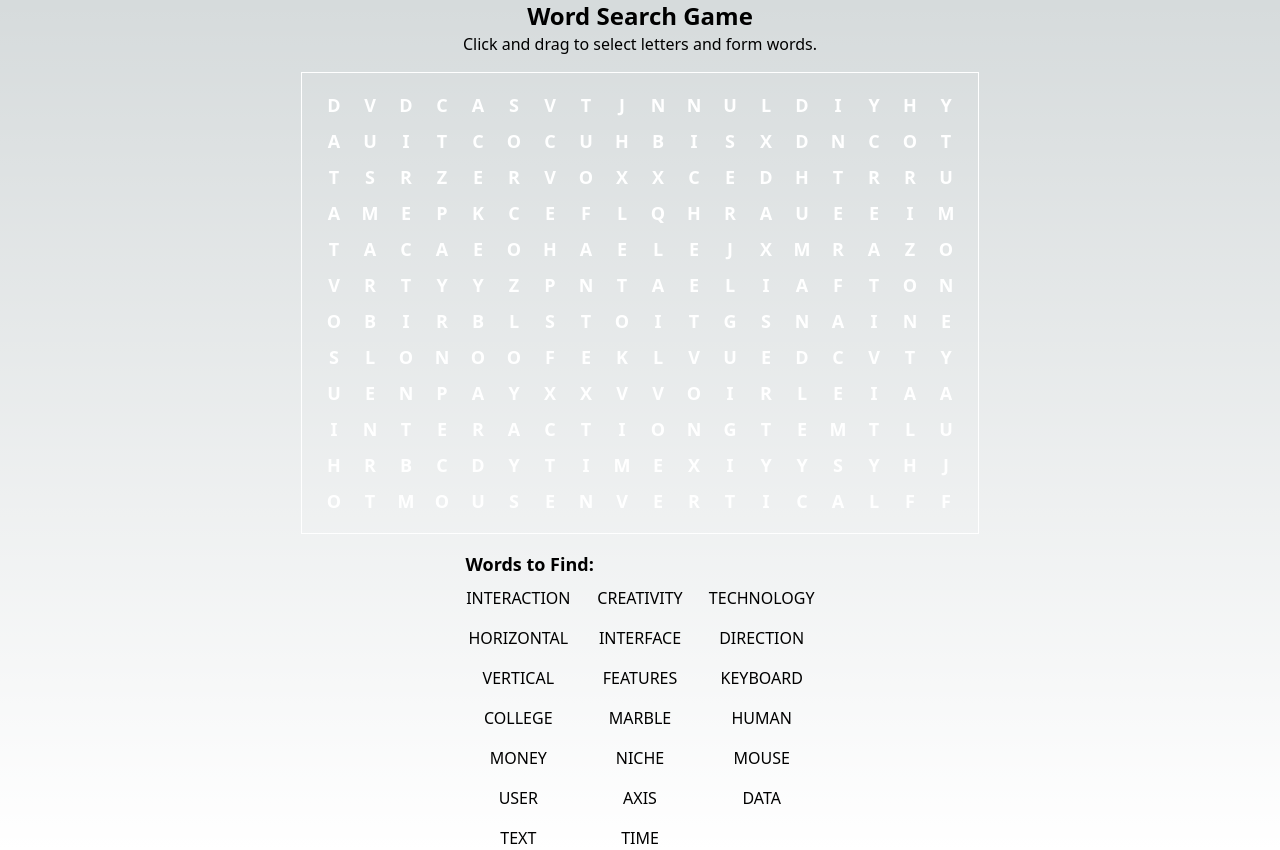
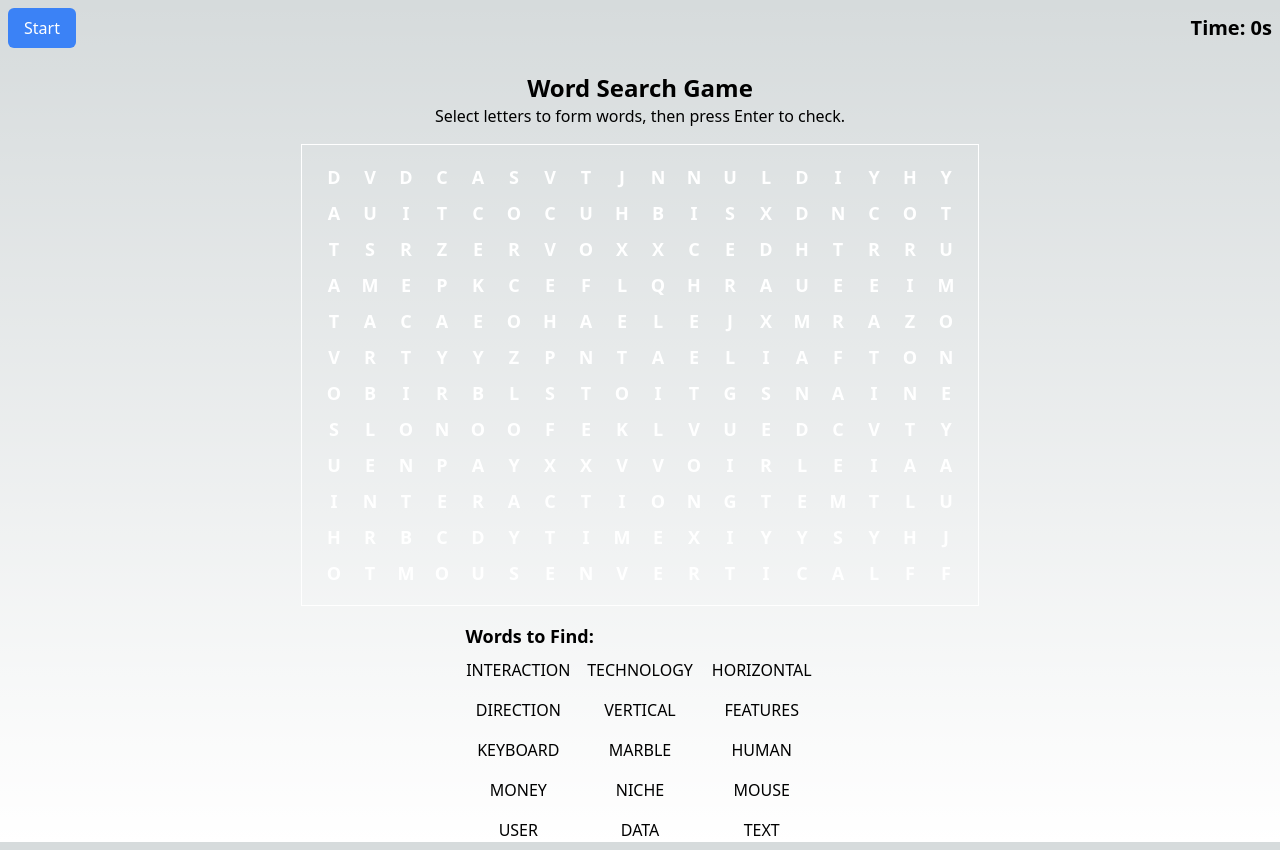
Before and after one commit to Sanidhya3101/productivity-tracker, a Next.js app: page /maze in a window 1280 px wide. Built offline with nearby package versions, Linux system fonts and the light colour scheme.

Commit message:
Fixed the random letters problem in the word maze file

```diff
--- a/src/pages/maze.jsx
+++ b/src/pages/maze.jsx
@@ -1,161 +1,3 @@
-
-// CODE WORKING FINE --- SELECT THE LETTER
-
-// import React, { useState, useEffect } from 'react';
-
-// const maze = [
-//   ["D", "V", "D", "C", "A", "S", "V", "T", "J", "N", "N", "U", "L", "D", "I", "Y", "H", "Y"],
-//   ["A", "U", "I", "T", "C", "O", "C", "U", "H", "B", "I", "S", "X", "D", "N", "C", "O", "T"],
-//   ["T", "S", "R", "Z", "E", "R", "V", "O", "X", "X", "C", "E", "D", "H", "T", "R", "R", "U"],
-//   ["A", "M", "E", "P", "K", "C", "E", "F", "L", "Q", "H", "R", "A", "U", "E", "E", "I", "M"],
-//   ["T", "A", "C", "A", "E", "O", "H", "A", "E", "L", "E", "J", "X", "M", "R", "A", "Z", "O"],
-//   ["V", "R", "T", "Y", "Y", "Z", "P", "N", "T", "A", "E", "L", "I", "A", "F", "T", "O", "N"],
-//   ["O", "B", "I", "R", "B", "L", "S", "T", "O", "I", "T", "G", "S", "N", "A", "I", "N", "E"],
-//   ["S", "L", "O", "N", "O", "O", "F", "E", "K", "L", "V", "U", "E", "D", "C", "V", "T", "Y"],
-//   ["U", "E", "N", "P", "A", "Y", "X", "X", "V", "V", "O", "I", "R", "L", "E", "I", "A", "A"],
-//   ["I", "N", "T", "E", "R", "A", "C", "T", "I", "O", "N", "G", "T", "E", "M", "T", "L", "U"],
-//   ["H", "R", "B", "C", "D", "Y", "T", "I", "M", "E", "X", "I", "Y", "Y", "S", "Y", "H", "J"],
-//   ["O", "T", "M", "O", "U", "S", "E", "N", "V", "E", "R", "T", "I", "C", "A", "L", "F", "F"]
-// ];
-
-// const wordsToFind = [
-//   "INTERACTION", "CREATIVITY", "TECHNOLOGY", "HORIZONTAL", "INTERFACE",
-//   "DIRECTION", "VERTICAL", "FEATURES", "KEYBOARD", "COLLEGE", "MARBLE",
-//   "HUMAN", "MONEY", "NICHE", "MOUSE", "USER", "AXIS", "DATA", "TEXT", "TIME"
-// ];
-
-// function App() {
-//   const [selectedCells, setSelectedCells] = useState([]);
-//   const [foundWords, setFoundWords] = useState([]);
-//   const [timer, setTimer] = useState(0); // Timer state
-//   const [isTimerActive, setIsTimerActive] = useState(false); // Timer active state
-
-//   // Start the timer when the start button is clicked
-//   const startTimer = () => {
-//     setIsTimerActive(true);
-//   };
-
-//   // Update the timer every second
-//   useEffect(() => {
-//     let interval;
-//     if (isTimerActive) {
-//       interval = setInterval(() => {
-//         setTimer(prevTimer => prevTimer + 1);
-//       }, 1000);
-//     } else {
-//       clearInterval(interval);
-//     }
-//     return () => clearInterval(interval); // Cleanup the interval on component unmount or when the timer is stopped
-//   }, [isTimerActive]);
-
-//   // Check if all words have been found
-//   useEffect(() => {
-//     if (foundWords.length === wordsToFind.length) {
-//       setIsTimerActive(false); // Stop the timer if all words are found
-//     }
-//   }, [foundWords]);
-
-//   const handleCellClick = (row, col) => {
-//     const cellId = `${row}-${col}`;
-//     if (!selectedCells.includes(cellId)) {
-//       setSelectedCells([...selectedCells, cellId]);
-//     }
-//   };
-
-//   const isCellSelected = (row, col) => selectedCells.includes(`${row}-${col}`);
-//   const isCellPartOfFoundWord = (row, col) =>
-//     foundWords.some(({ cells }) => cells.includes(`${row}-${col}`));
-
-//   const getSelectedWord = () => {
-//     return selectedCells
-//       .map((cellId) => {
-//         const [row, col] = cellId.split('-').map(Number);
-//         return maze[row][col];
-//       })
-//       .join('');
-//   };
-
-//   const handleKeyPress = (event) => {
-//     if (event.key === 'Enter') {
-//       const selectedWord = getSelectedWord();
-//       if (wordsToFind.includes(selectedWord) && !foundWords.some(word => word.word === selectedWord)) {
-//         setFoundWords([
-//           ...foundWords,
-//           { word: selectedWord, cells: [...selectedCells] },
-//         ]);
-//       }
-//       setSelectedCells([]); // Clear selection after checking
-//     }
-//   };
-
-//   useEffect(() => {
-//     window.addEventListener('keydown', handleKeyPress);
-//     return () => {
-//       window.removeEventListener('keydown', handleKeyPress);
-//     };
-//   }, [selectedCells, foundWords]);
-
-//   return (
-//     <div className="flex flex-col items-center">
-//       <div className="flex justify-between items-center w-full mb-4 p-2">
-//         <button
-//           onClick={startTimer}
-//           className="bg-blue-500 text-white px-4 py-2 rounded-md"
-//         >
-//           Start
-//         </button>
-//         <div className="text-xl font-bold">
-//           Time: {timer}s
-//         </div>
-//       </div>
-//       <div className="text-center mb-4">
-//         <h1 className="text-2xl font-bold">Word Search Game</h1>
-//         <p>Select letters to form words, then press Enter to check.</p>
-//       </div>
-//       <div
-//         className="grid gap-1 p-4 border border-white"
-//         style={{
-//           gridTemplateColumns: "repeat(18, 2rem)",
-//           gridTemplateRows: "repeat(12, 2rem)",
-//         }}
-//       >
-//         {maze.map((row, rowIndex) =>
-//           row.map((letter, colIndex) => (
-//             <div
-//               key={`${rowIndex}-${colIndex}`}
-//               onClick={() => handleCellClick(rowIndex, colIndex)}
-//               className={`w-8 h-8 flex items-center justify-center text-lg font-bold cursor-pointer ${
-//                 isCellPartOfFoundWord(rowIndex, colIndex)
-//                   ? "text-yellow-500"
-//                   : isCellSelected(rowIndex, colIndex)
-//                   ? "text-red-500"
-//                   : "text-white"
-//               }`}
-//             >
-//               {letter}
-//             </div>
-//           ))
-//         )}
-//       </div>
-//       <div className="mt-4">
-//         <h2 className="text-lg font-bold mb-2">Words to Find:</h2>
-//         <ul className="grid grid-cols-3 gap-4">
-//           {wordsToFind.map((word, index) => (
-//             <li
-//               key={index}
-//               className={`text-center ${foundWords.some(({ word: foundWord }) => foundWord === word) ? "text-green-500" : ""}`}
-//             >
-//               {word}
-//             </li>
-//           ))}
-//         </ul>
-//       </div>
-//     </div>
-//   );
-// }
-
-// export default App;
-
 import React, { useState, useEffect } from 'react';
 
 const maze = [
@@ -174,60 +16,64 @@ const maze = [
 ];
 
 const wordsToFind = [
-  "INTERACTION", "CREATIVITY", "TECHNOLOGY", "HORIZONTAL", "INTERFACE",
-  "DIRECTION", "VERTICAL", "FEATURES", "KEYBOARD", "COLLEGE", "MARBLE",
-  "HUMAN", "MONEY", "NICHE", "MOUSE", "USER", "AXIS", "DATA", "TEXT", "TIME"
+  "INTERACTION", "TECHNOLOGY", "HORIZONTAL",
+  "DIRECTION", "VERTICAL", "FEATURES", "KEYBOARD",  "MARBLE",
+  "HUMAN", "MONEY", "NICHE", "MOUSE", "USER", "DATA", "TEXT"
 ];
 
 function App() {
   const [selectedCells, setSelectedCells] = useState([]);
   const [foundWords, setFoundWords] = useState([]);
-  const [isDragging, setIsDragging] = useState(false);
-  const [direction, setDirection] = useState(null); // Track direction of selection
+  const [timer, setTimer] = useState(0);
+  const [isTimerActive, setIsTimerActive] = useState(false);
 
-  const handleMouseDown = (row, col) => {
-    setIsDragging(true);
-    setSelectedCells([`${row}-${col}`]);
-    setDirection(null); // Reset direction at the start of selection
+  // Start the timer when the start button is clicked
+  const startTimer = () => {
+    setIsTimerActive(true);
   };
 
-  const handleMouseEnter = (row, col) => {
-    if (isDragging) {
-      const lastCell = selectedCells[selectedCells.length - 1];
-      const [lastRow, lastCol] = lastCell.split('-').map(Number);
+  // Update the timer every second
+  useEffect(() => {
+    let interval;
+    if (isTimerActive) {
+      interval = setInterval(() => {
+        setTimer(prevTimer => prevTimer + 1);
+      }, 1000);
+    } else {
+      clearInterval(interval);
+    }
+    return () => clearInterval(interval);
+  }, [isTimerActive]);
 
-      // Calculate the current direction based on movement
-      const newDirection = [row - lastRow, col - lastCol];
+  // Stop the timer when all words have been found
+  useEffect(() => {
+    if (foundWords.length === wordsToFind.length) {
+      setIsTimerActive(false);
+    }
+  }, [foundWords]);
 
-      // Only proceed if cells are adjacent
-      if (Math.abs(newDirection[0]) > 1 || Math.abs(newDirection[1]) > 1) return;
+  // Check adjacency and add cell to selection if valid
+  const handleCellClick = (row, col) => {
+    const cellId = `${row}-${col}`;
 
-      // Set direction if it’s the first cell after the initial cell
-      if (!direction && selectedCells.length === 1) {
-        setDirection(newDirection);
-      }
+    if (selectedCells.includes(cellId)) return;
 
-      // Check if the direction is consistent
-      if (direction && (newDirection[0] !== direction[0] || newDirection[1] !== direction[1])) {
-        return; // Stop selection if the direction changes
-      }
+    if (selectedCells.length === 0) {
+      setSelectedCells([cellId]);
+      return;
+    }
 
-      const cellId = `${row}-${col}`;
-      if (!selectedCells.includes(cellId)) {
-        setSelectedCells([...selectedCells, cellId]);
-      }
+    const [lastRow, lastCol] = selectedCells[selectedCells.length - 1].split('-').map(Number);
+    const isAdjacent = (Math.abs(lastRow - row) <= 1 && Math.abs(lastCol - col) <= 1);
+
+    if (isAdjacent) {
+      setSelectedCells([...selectedCells, cellId]);
     }
   };
 
-  const handleMouseUp = () => {
-    const selectedWord = getSelectedWord();
-    if (wordsToFind.includes(selectedWord) && !foundWords.some(word => word.word === selectedWord)) {
-      setFoundWords([...foundWords, { word: selectedWord, cells: [...selectedCells] }]);
-    }
-    setSelectedCells([]);
-    setIsDragging(false);
-    setDirection(null); // Reset direction after selection is done
-  };
+  const isCellSelected = (row, col) => selectedCells.includes(`${row}-${col}`);
+  const isCellPartOfFoundWord = (row, col) =>
+    foundWords.some(({ cells }) => cells.includes(`${row}-${col}`));
 
   const getSelectedWord = () => {
     return selectedCells
@@ -238,15 +84,42 @@ function App() {
       .join('');
   };
 
-  const isCellSelected = (row, col) => selectedCells.includes(`${row}-${col}`);
-  const isCellPartOfFoundWord = (row, col) =>
-    foundWords.some(({ cells }) => cells.includes(`${row}-${col}`));
+  const handleKeyPress = (event) => {
+    if (event.key === 'Enter') {
+      const selectedWord = getSelectedWord();
+      if (wordsToFind.includes(selectedWord) && !foundWords.some(word => word.word === selectedWord)) {
+        setFoundWords([
+          ...foundWords,
+          { word: selectedWord, cells: [...selectedCells] },
+        ]);
+      }
+      setSelectedCells([]);
+    }
+  };
+
+  useEffect(() => {
+    window.addEventListener('keydown', handleKeyPress);
+    return () => {
+      window.removeEventListener('keydown', handleKeyPress);
+    };
+  }, [selectedCells, foundWords]);
 
   return (
     <div className="flex flex-col items-center">
+      <div className="flex justify-between items-center w-full mb-4 p-2">
+        <button
+          onClick={startTimer}
+          className="bg-blue-500 text-white px-4 py-2 rounded-md"
+        >
+          Start
+        </button>
+        <div className="text-xl font-bold">
+          Time: {timer}s
+        </div>
+      </div>
       <div className="text-center mb-4">
         <h1 className="text-2xl font-bold">Word Search Game</h1>
-        <p>Click and drag to select letters and form words.</p>
+        <p>Select letters to form words, then press Enter to check.</p>
       </div>
       <div
         className="grid gap-1 p-4 border border-white"
@@ -259,14 +132,12 @@ function App() {
           row.map((letter, colIndex) => (
             <div
               key={`${rowIndex}-${colIndex}`}
-              onMouseDown={() => handleMouseDown(rowIndex, colIndex)}
-              onMouseEnter={() => handleMouseEnter(rowIndex, colIndex)}
-              onMouseUp={handleMouseUp}
+              onClick={() => handleCellClick(rowIndex, colIndex)}
               className={`w-8 h-8 flex items-center justify-center text-lg font-bold cursor-pointer ${
                 isCellPartOfFoundWord(rowIndex, colIndex)
-                  ? "text-yellow-500" // Highlight found word in yellow
+                  ? "text-yellow-500"
                   : isCellSelected(rowIndex, colIndex)
-                  ? "text-red-500" // Highlight selected cells in red while dragging
+                  ? "text-red-500"
                   : "text-white"
               }`}
             >
@@ -281,9 +152,7 @@ function App() {
           {wordsToFind.map((word, index) => (
             <li
               key={index}
-              className={`text-center ${
-                foundWords.some(({ word: foundWord }) => foundWord === word) ? "text-green-500" : ""
-              }`}
+              className={`text-center ${foundWords.some(({ word: foundWord }) => foundWord === word) ? "text-green-500" : ""}`}
             >
               {word}
             </li>
```
